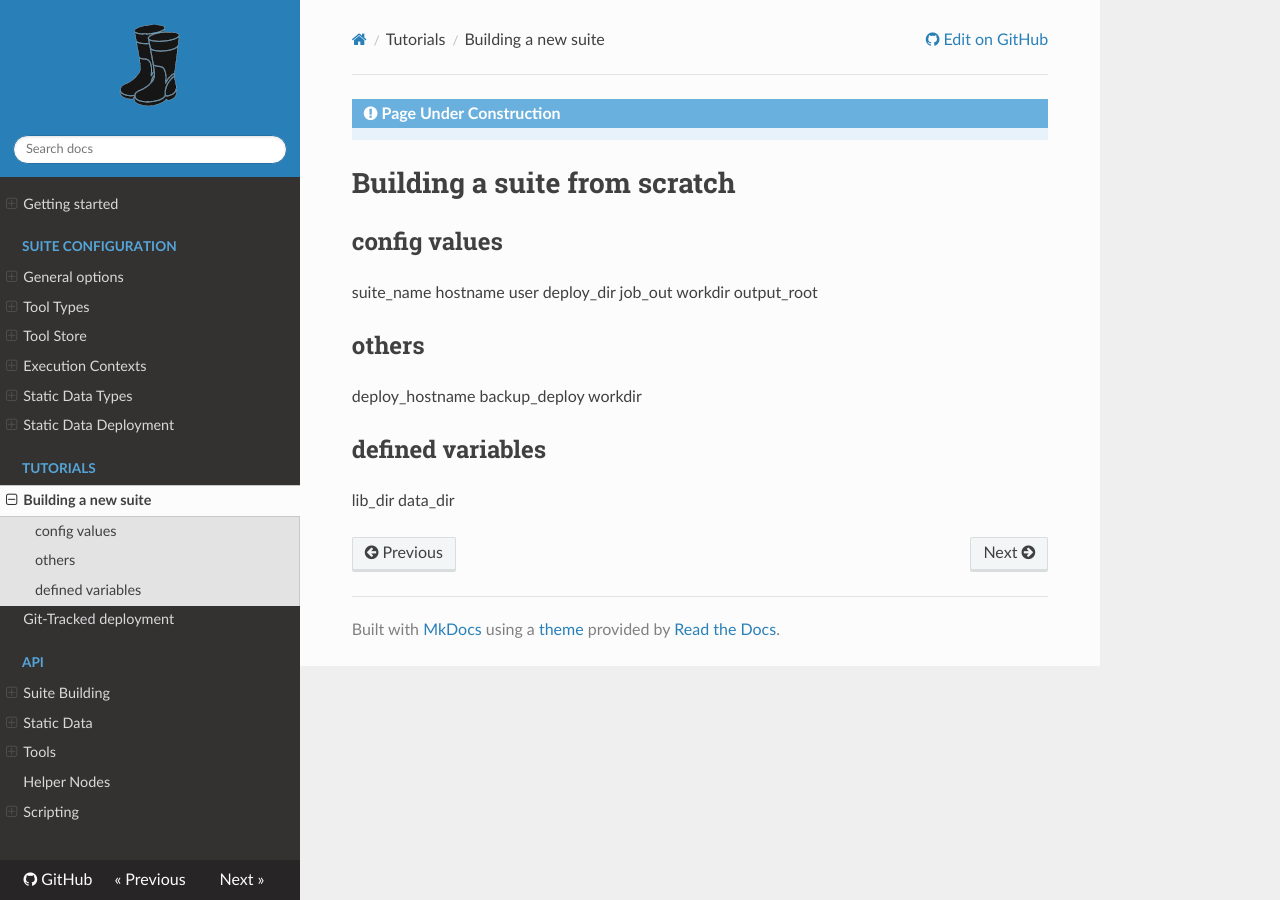
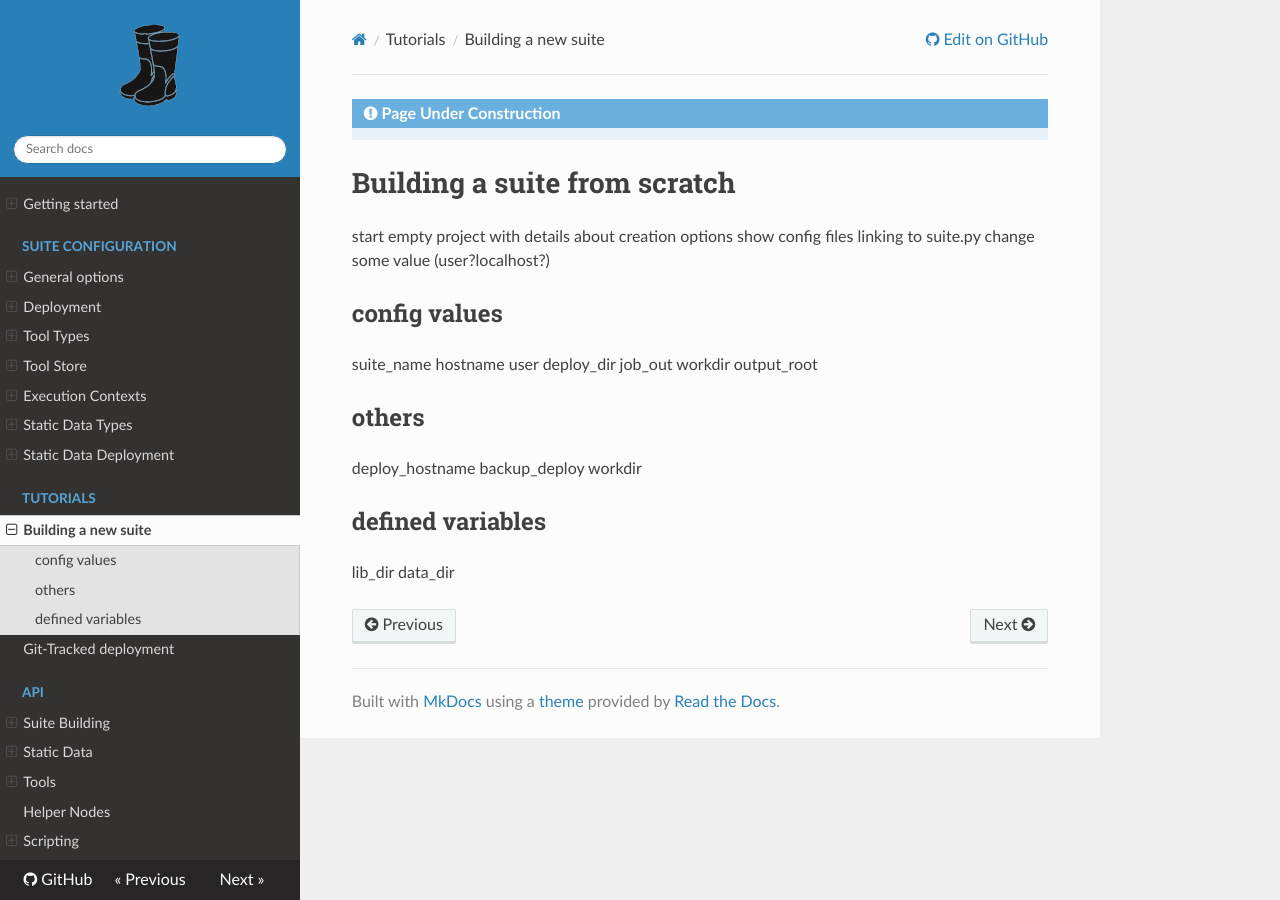
Before and after one commit to ecmwf/pyflow-wellies, an MkDocs documentation site: the page built from docs/quickstart_guide.md, in a window 1280 px wide. Built offline with MkDocs 1.6.1, drawn with Linux system fonts in a browser that asks for light colours; nearby versions of some CDN libraries.

Commit message:
add extra pages for deployment documentation

```diff
--- a/docs/quickstart_guide.md
+++ b/docs/quickstart_guide.md
@@ -3,6 +3,10 @@
 ///
 
 # Building a suite from scratch
+
+start empty project with details about creation options
+show config files linking to suite.py
+change some value (user?localhost?)
 
 
 ## config values
--- a/mkdocs.yml
+++ b/mkdocs.yml
@@ -6,6 +6,7 @@ nav:
   - Getting started: index.md
   - Suite configuration:
     - General options: configurations.md
+    - Deployment: config/deployment.md
     - Tool Types: config/tools_config.md
     - Tool Store: config/deploy_tools.md
     - Execution Contexts: config/exec_config.md
```
Also changed, not shown: docs/config/deployment.md (added, +4 -0 lines), docs/index.md (+3 -1 lines), docs/makefile_guide.md (added, +1 -0 lines), docs/tracksuite_guide.md (+2 -0 lines).
